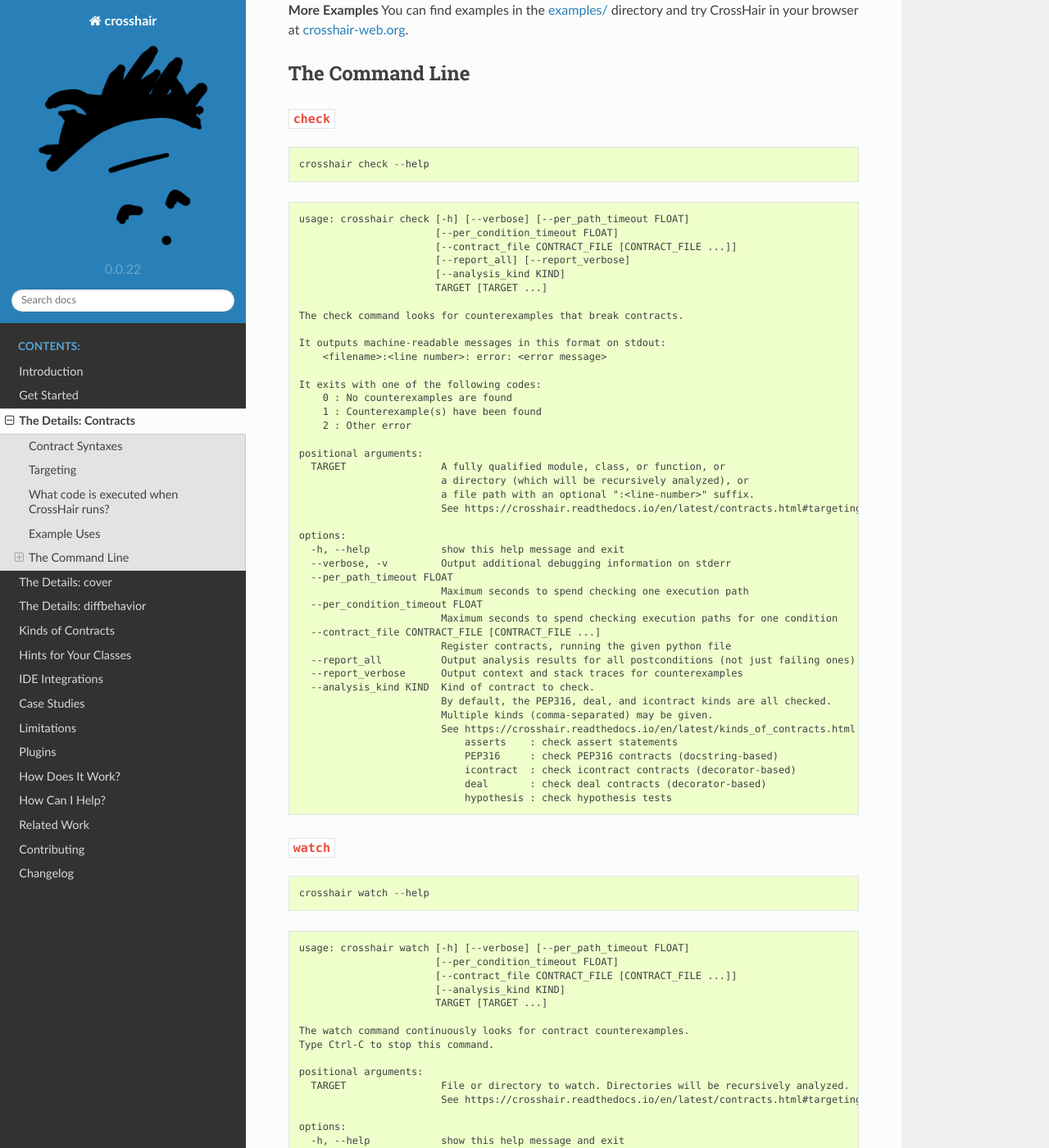
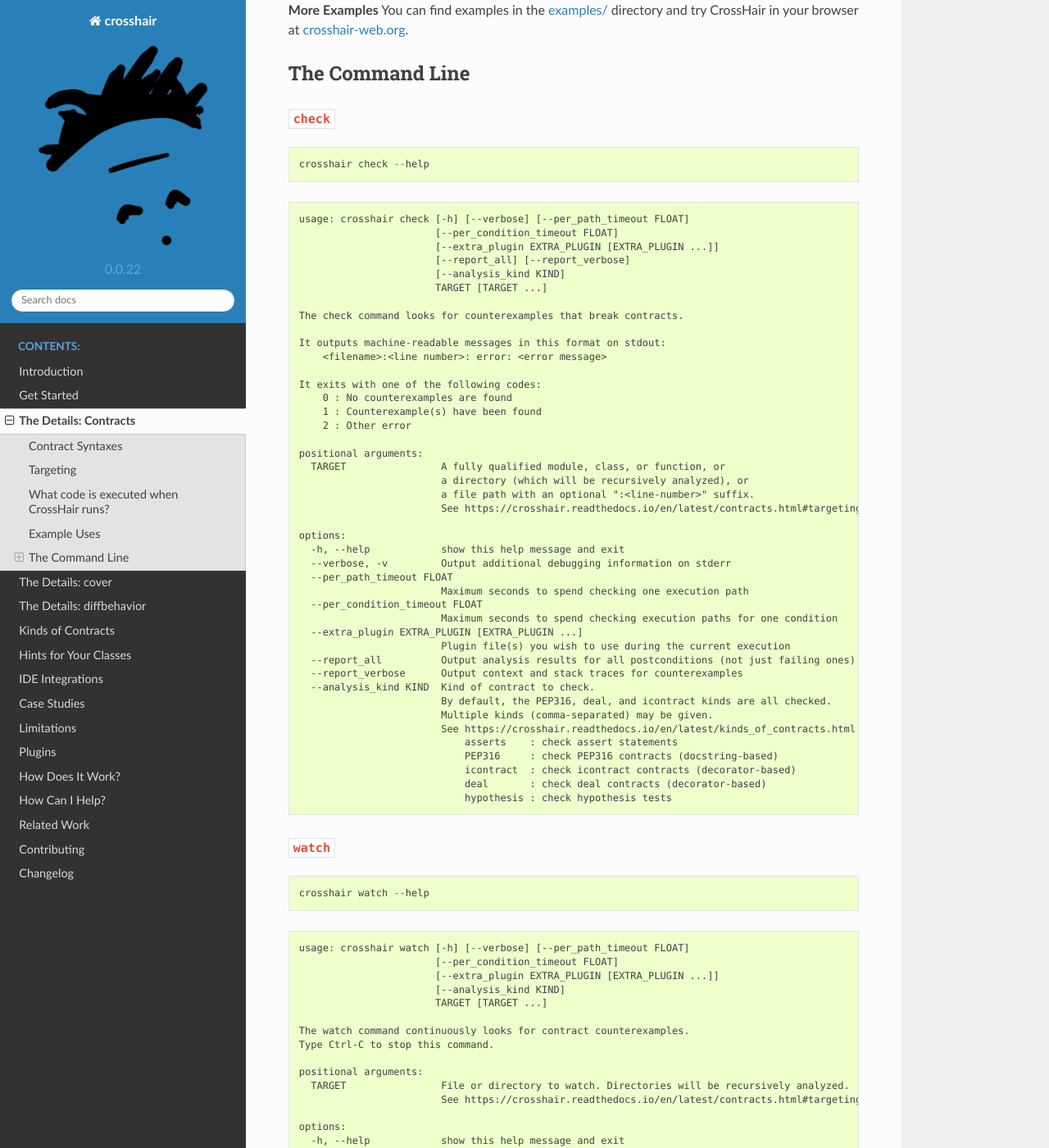
Before and after one commit to pschanely/CrossHair, a Sphinx documentation site: the page built from doc/source/contracts.rst, in a window 1280 px wide and 1400 px high, scrolled down 3508 px. Shown: the whole window at 82% size. Built offline with Sphinx 7.4.7 and the Read the Docs theme 2.0.0, drawn with Linux system fonts in a browser that asks for light colours; the version number is read from the project's files by our own code; some of the changed text lies outside the part shown.

Commit message:
Rename `--contract_file` to `--extra_plugin`

```diff
--- a/doc/source/contracts.rst
+++ b/doc/source/contracts.rst
@@ -168,7 +168,7 @@
 
     usage: crosshair check [-h] [--verbose] [--per_path_timeout FLOAT]
                            [--per_condition_timeout FLOAT]
-                           [--contract_file CONTRACT_FILE [CONTRACT_FILE ...]]
+                           [--extra_plugin EXTRA_PLUGIN [EXTRA_PLUGIN ...]]
                            [--report_all] [--report_verbose]
                            [--analysis_kind KIND]
                            TARGET [TARGET ...]
@@ -196,8 +196,8 @@
                             Maximum seconds to spend checking one execution path
       --per_condition_timeout FLOAT
                             Maximum seconds to spend checking execution paths for one condition
-      --contract_file CONTRACT_FILE [CONTRACT_FILE ...]
-                            Register contracts, running the given python file
+      --extra_plugin EXTRA_PLUGIN [EXTRA_PLUGIN ...]
+                            Plugin file(s) you wish to use during the current execution
       --report_all          Output analysis results for all postconditions (not just failing ones)
       --report_verbose      Output context and stack traces for counterexamples
       --analysis_kind KIND  Kind of contract to check.
@@ -224,7 +224,7 @@
 
     usage: crosshair watch [-h] [--verbose] [--per_path_timeout FLOAT]
                            [--per_condition_timeout FLOAT]
-                           [--contract_file CONTRACT_FILE [CONTRACT_FILE ...]]
+                           [--extra_plugin EXTRA_PLUGIN [EXTRA_PLUGIN ...]]
                            [--analysis_kind KIND]
                            TARGET [TARGET ...]
 
@@ -242,8 +242,8 @@
                             Maximum seconds to spend checking one execution path
       --per_condition_timeout FLOAT
                             Maximum seconds to spend checking execution paths for one condition
-      --contract_file CONTRACT_FILE [CONTRACT_FILE ...]
-                            Register contracts, running the given python file
+      --extra_plugin EXTRA_PLUGIN [EXTRA_PLUGIN ...]
+                            Plugin file(s) you wish to use during the current execution
       --analysis_kind KIND  Kind of contract to check.
                             By default, the PEP316, deal, and icontract kinds are all checked.
                             Multiple kinds (comma-separated) may be given.
--- a/doc/source/cover.rst
+++ b/doc/source/cover.rst
@@ -65,7 +65,7 @@
 
     usage: crosshair cover [-h] [--verbose] [--per_path_timeout FLOAT]
                            [--per_condition_timeout FLOAT]
-                           [--contract_file CONTRACT_FILE [CONTRACT_FILE ...]]
+                           [--extra_plugin EXTRA_PLUGIN [EXTRA_PLUGIN ...]]
                            [--example_output_format FORMAT] [--coverage_type TYPE]
                            FUNCTION
 
@@ -83,8 +83,8 @@
                             Maximum seconds to spend checking one execution path
       --per_condition_timeout FLOAT
                             Maximum seconds to spend checking execution paths for one condition
-      --contract_file CONTRACT_FILE [CONTRACT_FILE ...]
-                            Register contracts, running the given python file
+      --extra_plugin EXTRA_PLUGIN [EXTRA_PLUGIN ...]
+                            Plugin file(s) you wish to use during the current execution
       --example_output_format FORMAT
                             Determines how to output examples.
                                 argument_dictionary : Output arguments as repr'd, ordered dictionaries
--- a/doc/source/diff_behavior.rst
+++ b/doc/source/diff_behavior.rst
@@ -46,7 +46,7 @@
 
     usage: crosshair diffbehavior [-h] [--verbose] [--per_path_timeout FLOAT]
                                   [--per_condition_timeout FLOAT]
-                                  [--contract_file CONTRACT_FILE [CONTRACT_FILE ...]]
+                                  [--extra_plugin EXTRA_PLUGIN [EXTRA_PLUGIN ...]]
                                   FUNCTION1 FUNCTION2
 
     Find differences in the behavior of two functions.
@@ -63,8 +63,8 @@
                             Maximum seconds to spend checking one execution path
       --per_condition_timeout FLOAT
                             Maximum seconds to spend checking execution paths for one condition
-      --contract_file CONTRACT_FILE [CONTRACT_FILE ...]
-                            Register contracts, running the given python file
+      --extra_plugin EXTRA_PLUGIN [EXTRA_PLUGIN ...]
+                            Plugin file(s) you wish to use during the current execution
 
 .. Help ends: crosshair diffbehavior --help
 
```
Also changed, not shown: 1 other file.
